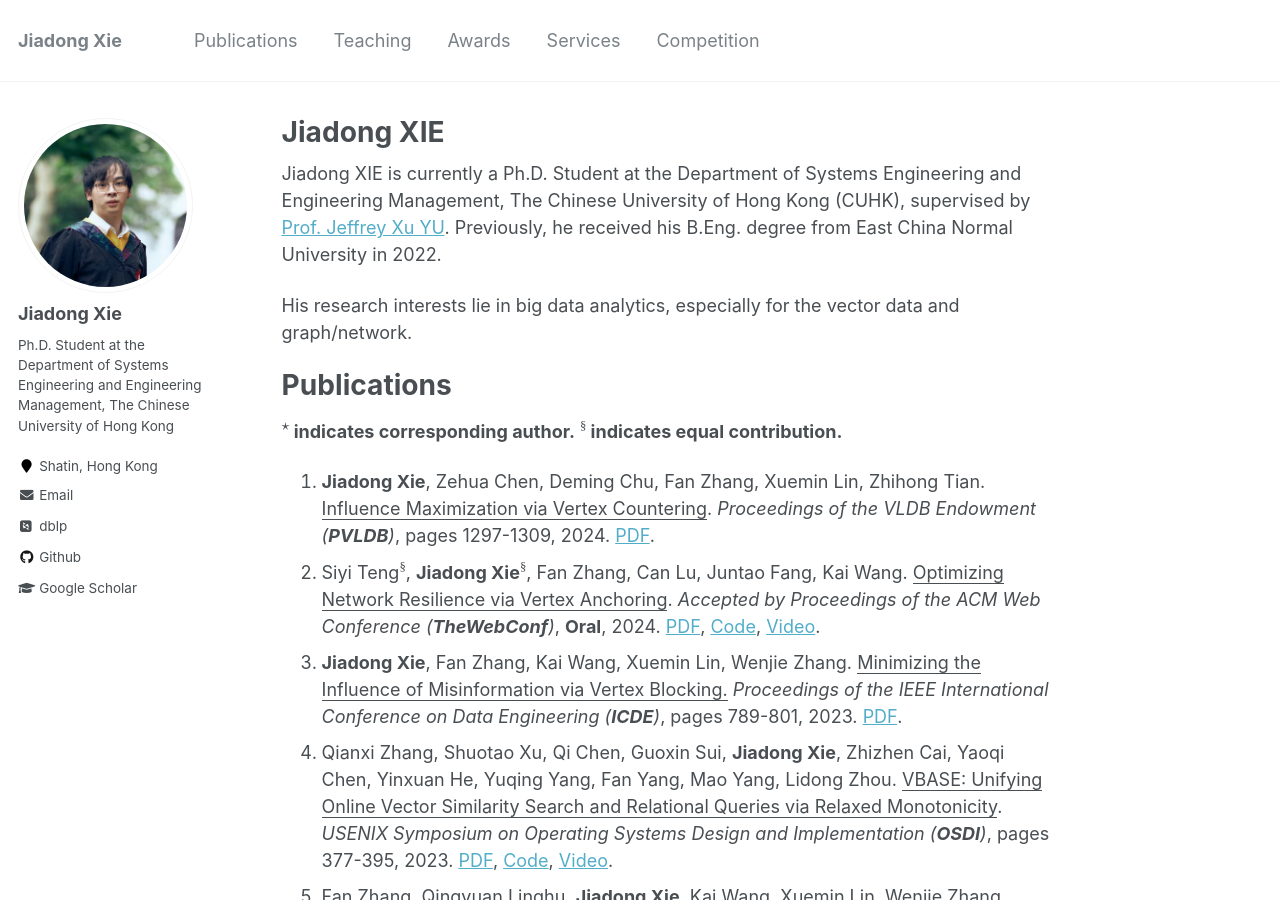
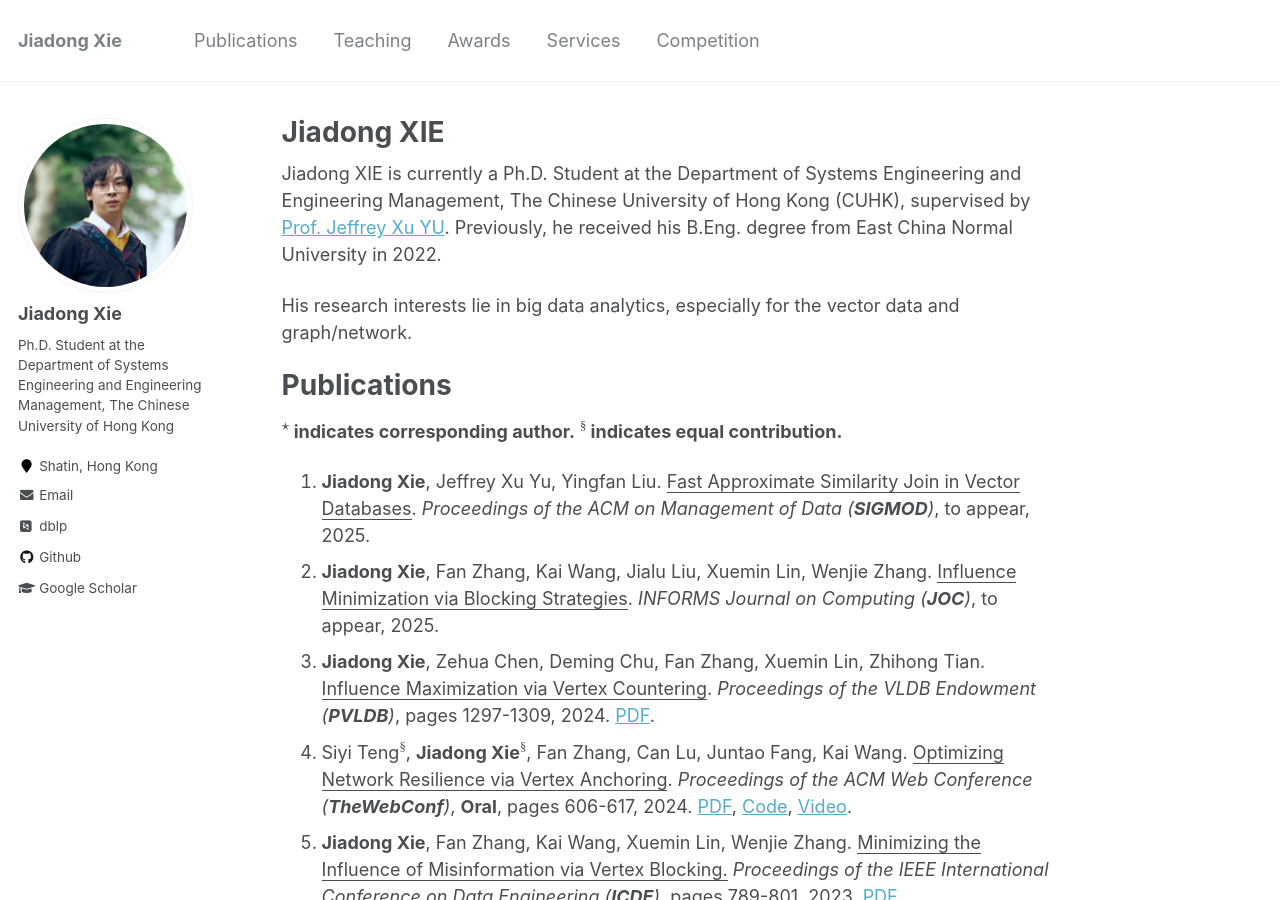
Before and after one commit to Xiejiadong/Xiejiadong.github.io, a Jekyll site: the page built from _pages/about.md, in a window 1280 px wide and 900 px high. Built offline with Jekyll 4.4.1, drawn with Linux system fonts in a browser that asks for light colours; some web fonts are replaced; formulas are drawn with MathJax 3.

Commit message:
Update about.md

```diff
--- a/_pages/about.md
+++ b/_pages/about.md
@@ -19,31 +19,37 @@ Publications
 **$^\star$ indicates corresponding author.**
 **$^\S$ indicates equal contribution.**
 
-1. **Jiadong Xie**, Zehua Chen, Deming Chu, Fan Zhang, Xuemin Lin, Zhihong Tian.
+1. **Jiadong Xie**, Jeffrey Xu Yu, Yingfan Liu.
+   <u>Fast Approximate Similarity Join in Vector Databases</u>.
+   *Proceedings of the ACM on Management of Data (**SIGMOD**)*, to appear, 2025.
+2. **Jiadong Xie**, Fan Zhang, Kai Wang, Jialu Liu, Xuemin Lin, Wenjie Zhang.
+   <u>Influence Minimization via Blocking Strategies</u>.
+   *INFORMS Journal on Computing (**JOC**)*, to appear, 2025.
+3. **Jiadong Xie**, Zehua Chen, Deming Chu, Fan Zhang, Xuemin Lin, Zhihong Tian.
    <u>Influence Maximization via Vertex Countering</u>.
    *Proceedings of the VLDB Endowment (**PVLDB**)*, pages 1297-1309, 2024. [PDF](https://www.vldb.org/pvldb/vol17/p1297-zhang.pdf).
-2. Siyi Teng$^\S$, **Jiadong Xie$^\S$**, Fan Zhang, Can Lu, Juntao Fang, Kai Wang.
+4. Siyi Teng$^\S$, **Jiadong Xie$^\S$**, Fan Zhang, Can Lu, Juntao Fang, Kai Wang.
    <u>Optimizing Network Resilience via Vertex Anchoring</u>.
-   *Accepted by Proceedings of the ACM Web Conference (**TheWebConf**)*, **Oral**, 2024. [PDF](/files/paper/%5Bwww24%5Dfollower-maximization.pdf), [Code](https://github.com/Tsyxxxka/Follower-Maximization), [Video](https://www.youtube.com/watch?v=FidHoFm8uOE).
-3. **Jiadong Xie**, Fan Zhang, Kai Wang, Xuemin Lin, Wenjie Zhang.
+   *Proceedings of the ACM Web Conference (**TheWebConf**)*, **Oral**, pages 606-617, 2024. [PDF](/files/paper/%5Bwww24%5Dfollower-maximization.pdf), [Code](https://github.com/Tsyxxxka/Follower-Maximization), [Video](https://www.youtube.com/watch?v=FidHoFm8uOE).
+5. **Jiadong Xie**, Fan Zhang, Kai Wang, Xuemin Lin, Wenjie Zhang.
    <u>Minimizing the Influence of Misinformation via Vertex Blocking.</u>
    *Proceedings of the IEEE International Conference on Data Engineering (**ICDE**)*, pages 789-801, 2023.
    [PDF](/files/paper/%5Bicde23%5DInfluence%20Minimization.pdf).
-4. Qianxi Zhang, Shuotao Xu, Qi Chen, Guoxin Sui, **Jiadong Xie**, Zhizhen Cai, Yaoqi Chen, Yinxuan He, Yuqing Yang, Fan Yang, Mao Yang, Lidong Zhou.
+6. Qianxi Zhang, Shuotao Xu, Qi Chen, Guoxin Sui, **Jiadong Xie**, Zhizhen Cai, Yaoqi Chen, Yinxuan He, Yuqing Yang, Fan Yang, Mao Yang, Lidong Zhou.
    <u>VBASE: Unifying Online Vector Similarity Search and Relational Queries via Relaxed Monotonicity</u>.
    *USENIX Symposium on Operating Systems Design and Implementation (**OSDI**)*, pages 377-395, 2023.
    [PDF](/files/paper/%5Bosdi23%5Dmulti-topk.pdf), [Code](https://github.com/Catoverflow/VBASE-artifacts), [Video](https://youtu.be/KxvUGkyD22k).
-5. Fan Zhang, Qingyuan Linghu, **Jiadong Xie**, Kai Wang, Xuemin Lin, Wenjie Zhang.
+7. Fan Zhang, Qingyuan Linghu, **Jiadong Xie**, Kai Wang, Xuemin Lin, Wenjie Zhang.
    <u>Quantifying Node Importance over Network Structural Stability</u>.
    *Proceedings of the ACM SIGKDD International Conference on Knowledge Discovery and Data Mining (**SIGKDD**)*, pages 3217–3228, 2023. [PDF](/files/paper/%5Bkdd23%5Dnode-importance.pdf), [Code](https://github.com/Xiejiadong/Quantifying-Node-Importance-over-Network-Structural-Stability).
-6. Siyi Teng, **Jiadong Xie$^\star$**, Mingkai Zhang, Kai Wang, Fan Zhang.
+8. Siyi Teng, **Jiadong Xie$^\star$**, Mingkai Zhang, Kai Wang, Fan Zhang.
    <u>IMinimize: A System for Negative Influence Minimization via Vertex Blocking</u>.
    *Proceedings of the ACM Conference on Information and Knowledge Management (**CIKM**)*, pages 5101-5105, 2023.
    [PDF](/files/paper/%5Bcikm23%5DIMinimize--demo.pdf), [Code](https://github.com/Tsyxxxka/IMinimize).
-7. Fan Zhang, **Jiadong Xie**, Kai Wang, Shiyu Yang, Yu Jiang. <u>Discovering Key Users for Defending Network Structural Stability</u>.
+9.  Fan Zhang, **Jiadong Xie**, Kai Wang, Shiyu Yang, Yu Jiang. <u>Discovering Key Users for Defending Network Structural Stability</u>.
    *World Wide Web: Internet and Web Information Systems (**WWWJ**)*, pages 679-701, 2022.
    [PDF](/files/paper/%5Bwwwj22%5Dcollapse%20coreness.pdf).
-8. **Jiadong Xie**. <u>Hindering Influence Diffusion of Community</u>.
+10. **Jiadong Xie**. <u>Hindering Influence Diffusion of Community</u>.
    *Proceedings of the ACM SIGMOD International Conference on Management of Data (**SIGMOD**)*, pages 2518-2520, 2022.
    [PDF](/files/paper/%5Bsigmod22%5DHindering%20Influence%20Diffusion%20of%20Community.pdf), [Poster](/files/attachments/Jiadong_Xie_Poster.pdf), [Video](/files/attachments/Jiadong_Xie_pre_video.mp4).
 
```
